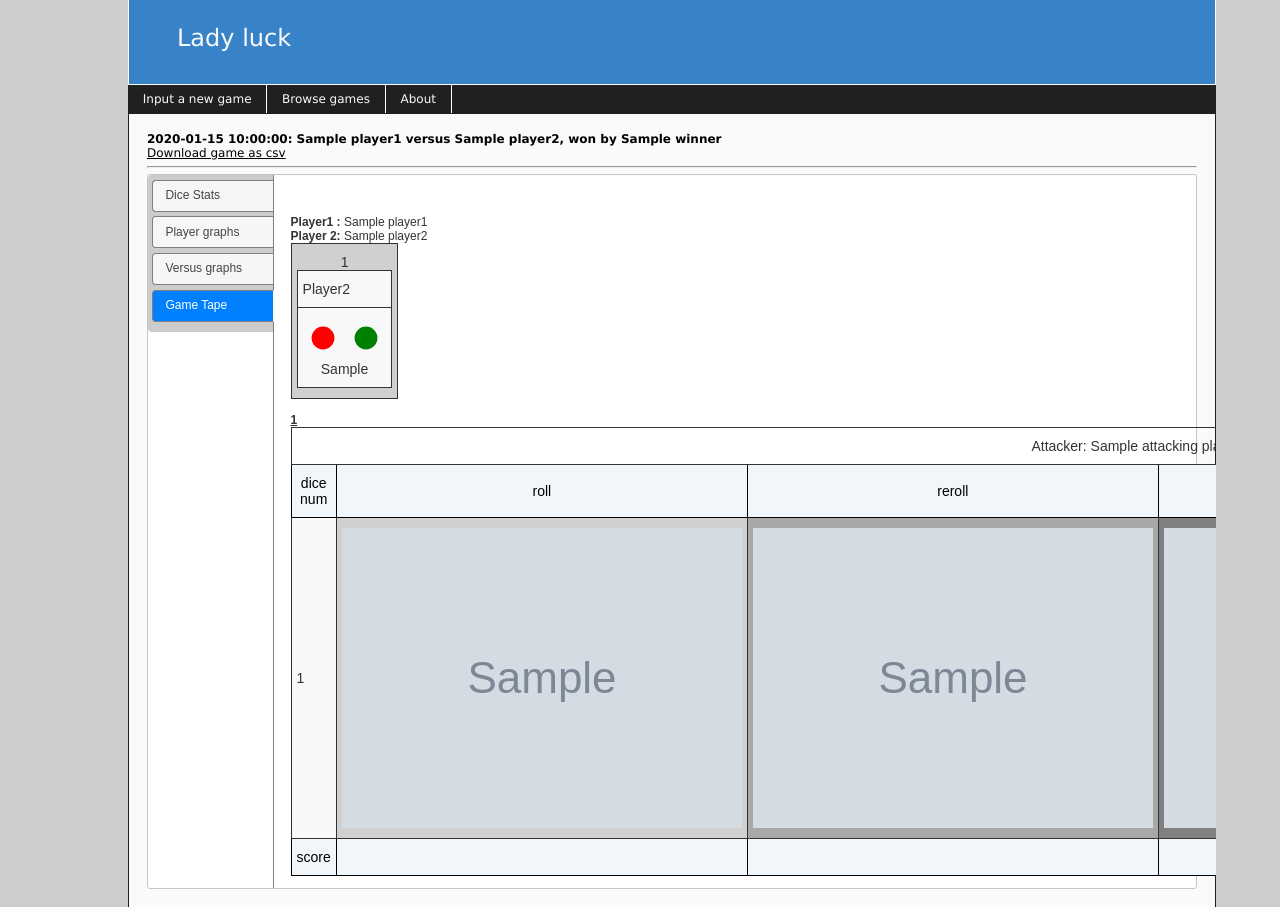
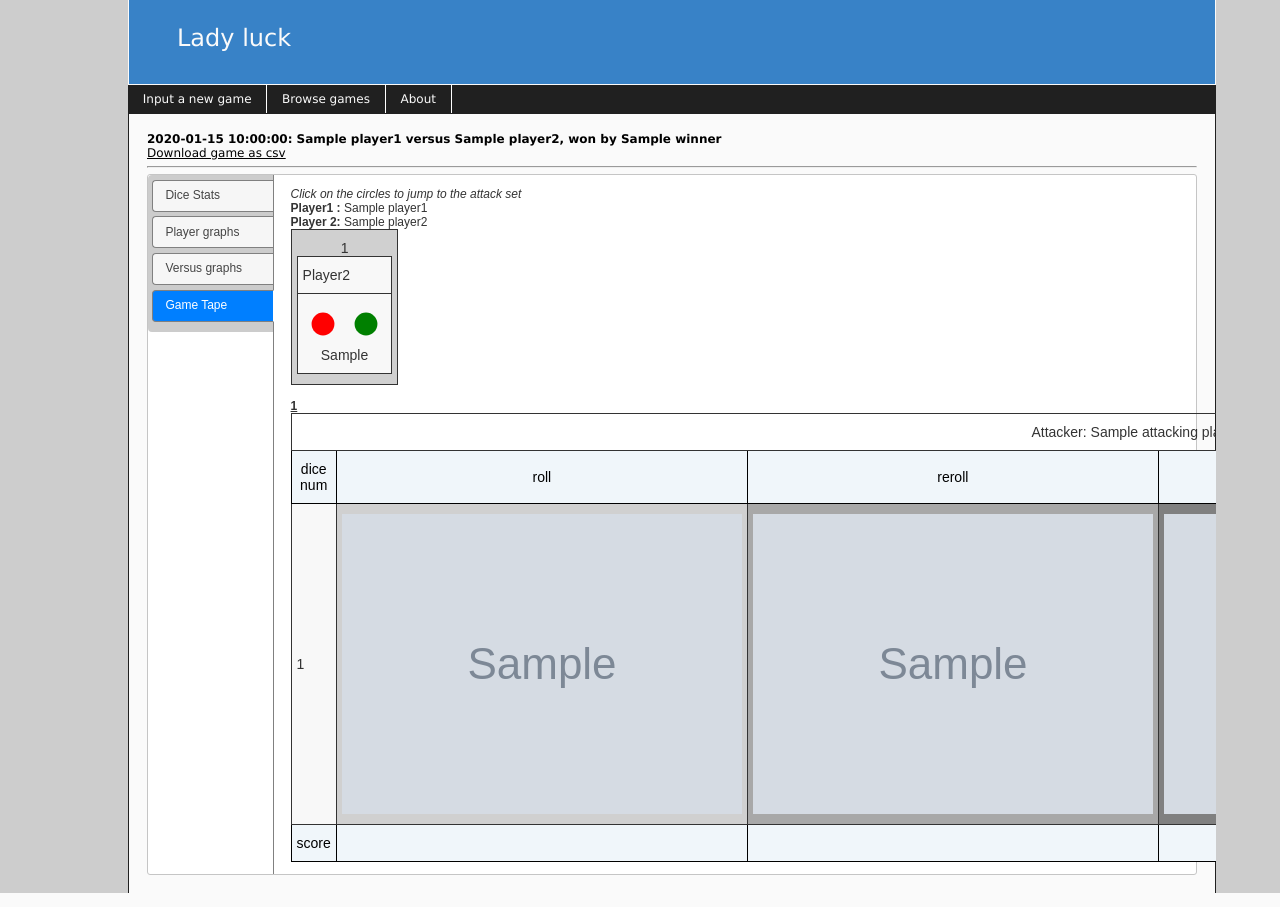
Before and after one commit to lhayhurst/ladyluck, a Flask app: template templates/game_summary.html in a window 1280 px wide, after a click on "Game Tape". Shown: the part 13-920 px from the top of the page. Run offline with Flask 2, Linux system fonts and the light colour scheme; the template is opened without the code that fills it: most values are stand-ins (such as "Sample title", 1, 10 or a date in 2020); grey boxes marked "Sample" are stand-in pictures; some libraries are stand-ins or nearby versions.

Commit message:
a few final tweaks.

```diff
--- a/AttackSet.py
+++ b/AttackSet.py
@@ -81,7 +81,7 @@ class AttackSet:
         nnh = self.num_net_hits()
         nnc = self.net_crits
         if nnh == 0 and nnc == 0:
-            return ""
+            return "0h,0c"
         if nnh >0 and nnc == 0:
             return str(nnh) + "h"
         if nnh == 0 and nnc > 0:
--- a/templates/game_summary.html
+++ b/templates/game_summary.html
@@ -263,9 +263,7 @@
 
 
         </style>
-
-
-        <br>
+        <i>Click on the circles to jump to the attack set</i>
         <br>
         <b>Player1 :</b> {{ player1.name }}
         <br>
@@ -310,7 +308,7 @@
                                                   context.fill()
                                               {%  endif %}
                                             </script>
-                                            <center>{{ attack_set.hits_comma_crits_string() or '&nbsp;' }}</center>
+                                            <center>{{ attack_set.hits_comma_crits_string() }}</center>
 
                                         </td>
                                     </tr>
```
